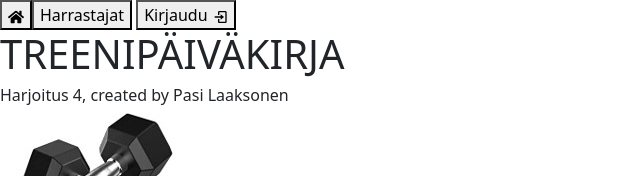
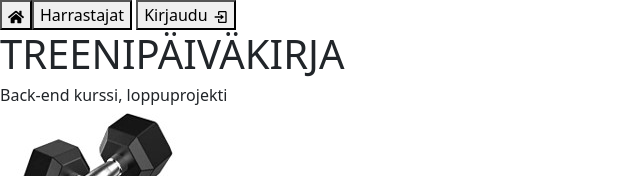
Before and after one commit to pasilaaksonen/TrainingDiary, a React (Create React App) app in the folder front-end/: page / in a window 1280 px wide. Shown: the top 176 px of the page, without its empty margins (0-640 px from the left). Built offline with nearby package versions, Linux system fonts and the light colour scheme.

Commit message:
Update Etusivu.js

```diff
--- a/front-end/src/components/Etusivu.js
+++ b/front-end/src/components/Etusivu.js
@@ -9,7 +9,7 @@ const Etusivu = () => {
                  TREENIPÄIVÄKIRJA
             </h1>
             <h6>
-                Harjoitus 4, created by Pasi Laaksonen
+                Back-end kurssi, loppuprojekti
             </h6>
             <img src={weights} alt="weights" />
         </div>
```
